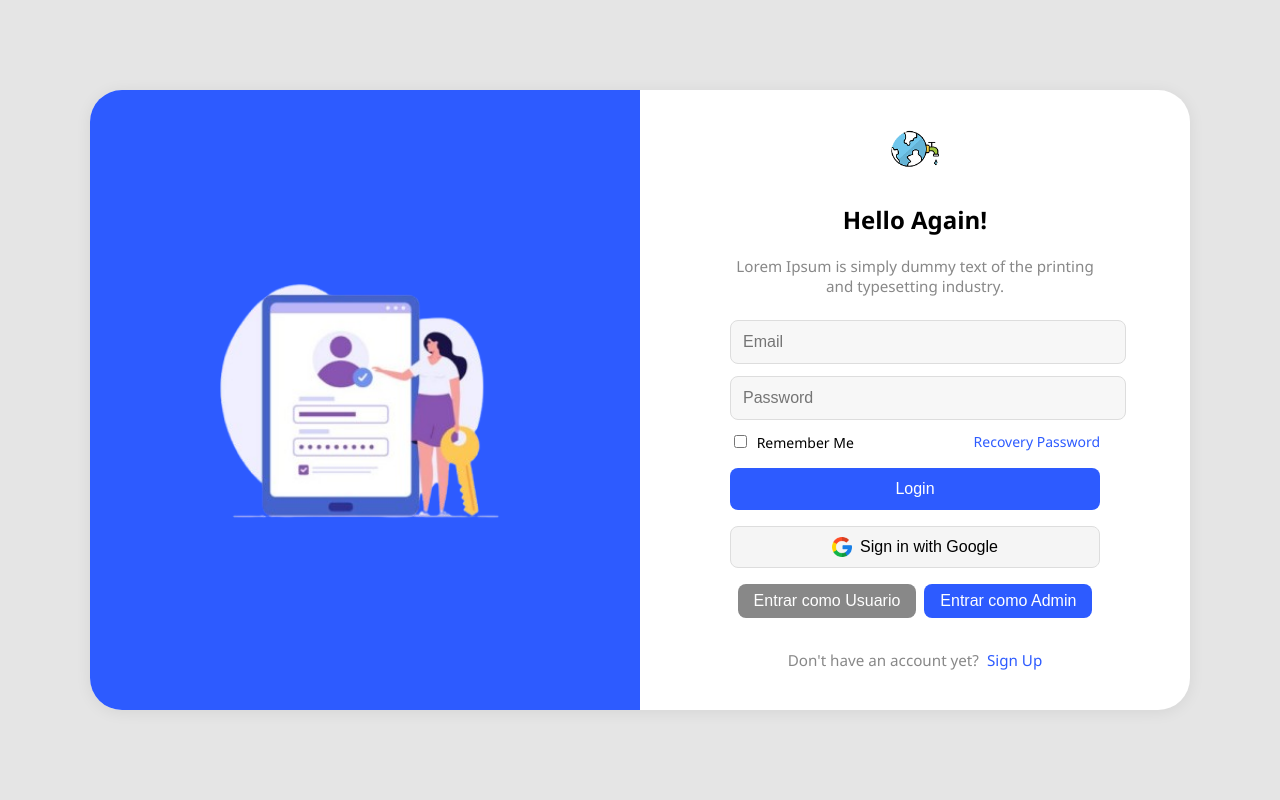
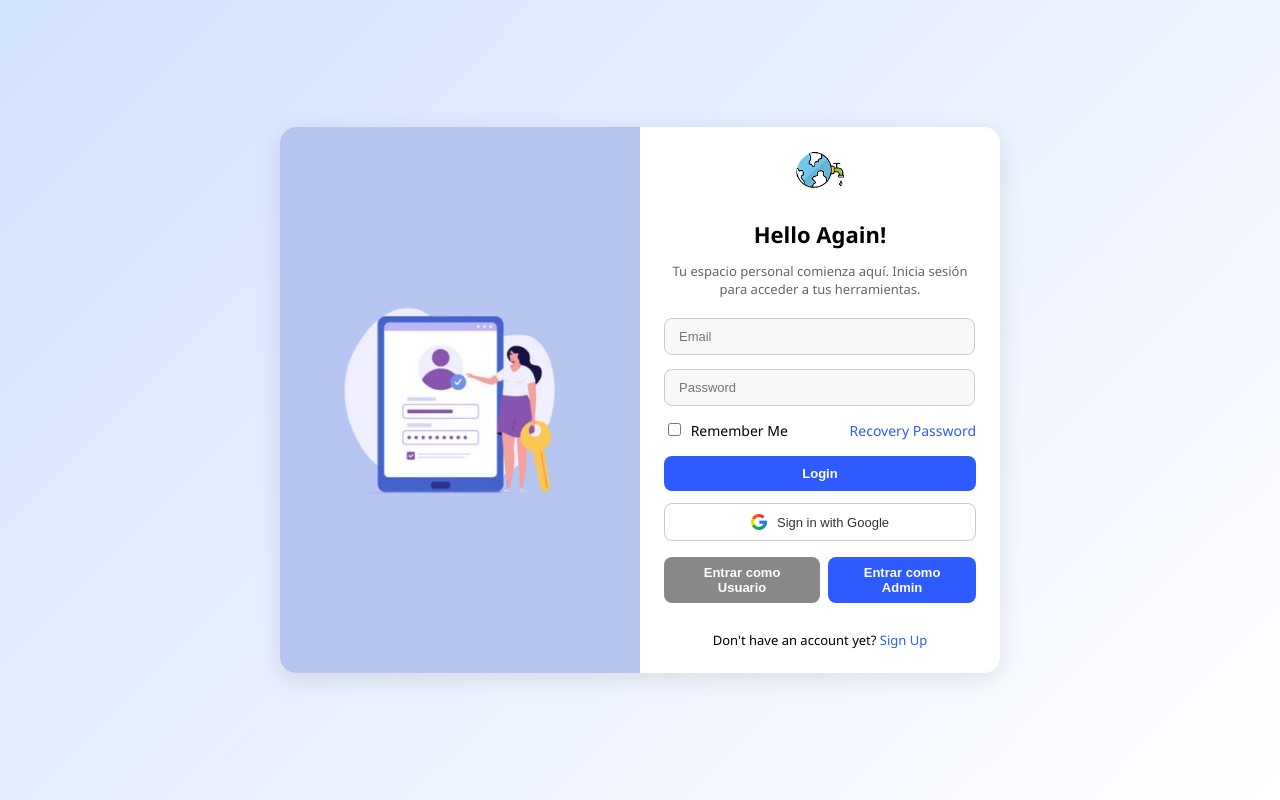
Before and after one commit to BraytoGBDX/AquaBrym-Frontend, a React (Vite) app: page /login in a window 1280 px wide. Built offline with nearby package versions, Linux system fonts and the light colour scheme.

Commit message:
Fix: styles login and register

```diff
--- a/src/pages/home/styles/Register.css
+++ /dev/null
@@ -1,116 +0,0 @@
-.register-bg {
-  min-height: 100vh;
-  background: #e5e5e5;
-  display: flex;
-  align-items: center;
-  justify-content: center;
-}
-
-.register-card {
-  display: flex;
-  background: #fff;
-  border-radius: 32px;
-  box-shadow: 0 2px 16px rgba(0,0,0,0.07);
-  overflow: hidden;
-  width: 90vw;
-  max-width: 1100px;
-  min-height: 500px;
-}
-
-.register-img-side {
-  background: #2d5bff;
-  display: flex;
-  align-items: center;
-  justify-content: center;
-  width: 50%;
-  min-width: 350px;
-  padding: 40px 0;
-}
-
-.register-illustration {
-  width: 80%;
-  max-width: 350px;
-}
-
-.register-form-side {
-  width: 50%;
-  display: flex;
-  align-items: center;
-  justify-content: center;
-  padding: 40px 0;
-}
-
-.register-form-box {
-  width: 100%;
-  max-width: 370px;
-  margin: 0 auto;
-  text-align: center;
-}
-
-.register-logo {
-  margin-bottom: 12px;
-}
-
-.register-subtitle {
-  color: #888;
-  font-size: 0.95rem;
-  margin-bottom: 24px;
-}
-
-.register-input {
-  width: 100%;
-  padding: 12px;
-  margin-bottom: 12px;
-  border: 1px solid #ddd;
-  border-radius: 8px;
-  font-size: 1rem;
-  background: #f7f7f7;
-}
-
-.register-accept-btn {
-  width: 100%;
-  padding: 12px;
-  background: #2d5bff;
-  color: #fff;
-  border: none;
-  border-radius: 8px;
-  font-size: 1rem;
-  margin-bottom: 16px;
-  cursor: pointer;
-  transition: background 0.2s;
-}
-
-.register-accept-btn:hover {
-  background: #1a3bb3;
-}
-
-.register-google-btn {
-  width: 100%;
-  padding: 10px;
-  background: #f5f5f5;
-  border: 1px solid #ddd;
-  border-radius: 8px;
-  font-size: 1rem;
-  display: flex;
-  align-items: center;
-  justify-content: center;
-  gap: 8px;
-  margin-bottom: 16px;
-  cursor: pointer;
-}
-
-.register-google-icon {
-  width: 20px;
-  height: 20px;
-}
-
-.register-login-link {
-  font-size: 0.95rem;
-  color: #888;
-}
-
-.register-login-link a {
-  color: #2d5bff;
-  text-decoration: none;
-  margin-left: 4px;
-}
--- a/src/pages/session/Login.jsx
+++ b/src/pages/session/Login.jsx
@@ -3,7 +3,7 @@ import { useNavigate } from 'react-router-dom';
 import loginImg from '../../assets/iniciar sesion.png';
 import logo from '../../assets/logo.png';
 import googleIcon from '../../assets/google.png';
-import '../home/styles/Register.css';
+import './styles/Login.css';
 
 function Login() {
   const navigate = useNavigate();
@@ -18,23 +18,23 @@ function Login() {
   };
 
   return (
-    <div className="register-bg">
-      <div className="register-card">
-        <div className="register-img-side">
-          <img src={loginImg} alt="Login" className="register-illustration" />
+    <div className="login-bg">
+      <div className="login-card">
+        <div className="login-img-side">
+          <img src={loginImg} alt="Login" className="login-illustration" />
         </div>
-        <div className="register-form-side">
-          <div className="register-form-box">
-            <div className="register-logo">
+        <div className="login-form-side">
+          <div className="login-form-box">
+            <div className="login-logo">
               <img src={logo} alt="Logo" style={{ width: 48, height: 48 }} />
             </div>
             <h2>Hello Again!</h2>
-            <p className="register-subtitle">
-              Lorem Ipsum is simply dummy text of the printing and typesetting industry.
+            <p className="login-subtitle">
+              Tu espacio personal comienza aquí. Inicia sesión para acceder a tus herramientas.
             </p>
             <form onSubmit={e => { e.preventDefault(); handleLogin("user"); }}>
               <input
-                className="register-input"
+                className="login-input"
                 type="email"
                 placeholder="Email"
                 value={email}
@@ -42,7 +42,7 @@ function Login() {
                 required
               />
               <input
-                className="register-input"
+                className="login-input"
                 type="password"
                 placeholder="Password"
                 value={password}
@@ -55,17 +55,17 @@ function Login() {
                 </label>
                 <a href="#" style={{ fontSize: 14, color: '#2d5bff', textDecoration: 'none' }}>Recovery Password</a>
               </div>
-              <button className="register-accept-btn" type="submit">Login</button>
+              <button className="login-accept-btn" type="submit">Login</button>
             </form>
-            <button className="register-google-btn" type="button" style={{ marginBottom: 16 }}>
-              <img src={googleIcon} alt="Google" className="register-google-icon" />
+            <button className="login-google-btn" type="button" style={{ marginBottom: 16 }}>
+              <img src={googleIcon} alt="Google" className="login-google-icon" />
               Sign in with Google
             </button>
             <div style={{ display: 'flex', gap: 8, justifyContent: 'center', marginBottom: 8 }}>
-              <button className="register-accept-btn" style={{ width: 'auto', padding: '8px 16px', background: '#888' }} onClick={() => handleLogin("user")}>Entrar como Usuario</button>
-              <button className="register-accept-btn" style={{ width: 'auto', padding: '8px 16px', background: '#2d5bff' }} onClick={() => handleLogin("admin")}>Entrar como Admin</button>
+              <button className="login-accept-btn" style={{ width: 'auto', padding: '8px 16px', background: '#888' }} onClick={() => handleLogin("user")}>Entrar como Usuario</button>
+              <button className="login-accept-btn" style={{ width: 'auto', padding: '8px 16px', background: '#2d5bff' }} onClick={() => handleLogin("admin")}>Entrar como Admin</button>
             </div>
-            <div className="register-login-link" style={{ marginTop: 16 }}>
+            <div className="login-login-link" style={{ marginTop: 16 }}>
               Don't have an account yet? <a href="/register">Sign Up</a>
             </div>
           </div>
--- a/src/pages/session/Register.jsx
+++ b/src/pages/session/Register.jsx
@@ -1,7 +1,7 @@
-import '../home/styles/Register.css';
+import './styles/Register.css';
 import logo from '../../assets/logo.png';
 import registerImg from '../../assets/registro.png';
-import googleIcon from '../../assets/google.png'; // Importa la imagen de Google
+import googleIcon from '../../assets/google.png';
 import { useNavigate } from 'react-router-dom';
 
 export default function Register() {
@@ -20,7 +20,7 @@ export default function Register() {
             </div>
             <h2>Register</h2>
             <p className="register-subtitle">
-              Lorem ipsum is simply dummy text of the printing and typesetting industry.
+              Obtén acceso exclusivo, guarda tu progreso y más. ¡Regístrate gratis!
             </p>
             <form>
               <input className="register-input" type="text" placeholder="Name" />
--- /dev/null
+++ b/src/pages/session/styles/Login.css
@@ -0,0 +1,139 @@
+.login-bg {
+  display: flex;
+  align-items: center;
+  justify-content: center;
+  background: linear-gradient(135deg, #d3e2ff, #ffffff);
+  height: 100vh;
+  padding: 0;
+  overflow: hidden;
+}
+
+.login-card {
+  display: flex;
+  flex-direction: row;
+  background-color: white;
+  border-radius: 16px;
+  box-shadow: 0 6px 24px rgba(0, 0, 0, 0.1);
+  overflow: hidden;
+  max-width: 720px;
+  width: 95%;
+  height: auto;
+}
+
+.login-img-side {
+  flex: 1;
+  background-color: #b6c6f0;
+  display: flex;
+  align-items: center;
+  justify-content: center;
+  padding: 24px;
+}
+
+.login-illustration {
+  width: 100%;
+  max-width: 280px;
+  object-fit: contain;
+}
+
+.login-form-side {
+  flex: 1;
+  padding: 24px;
+  display: flex;
+  align-items: center;
+  justify-content: center;
+}
+
+.login-form-box {
+  width: 100%;
+  max-width: 320px;
+}
+
+.login-logo {
+  display: flex;
+  justify-content: center;
+  margin-bottom: 20px;
+}
+
+.login-form-box h2 {
+  font-size: 22px;
+  font-weight: bold;
+  margin-bottom: 4px;
+  text-align: center;
+}
+
+.login-subtitle {
+  font-size: 13px;
+  color: #666;
+  margin-bottom: 20px;
+  text-align: center;
+}
+
+.login-input {
+  width: 90%;
+  padding: 10px 14px;
+  margin-bottom: 14px;
+  font-size: 13px;
+  border-radius: 8px;
+  border: 1px solid #ccc;
+  outline: none;
+  background: #f8f8f8;
+}
+
+.login-input:focus {
+  border-color: #2d5bff;
+}
+
+.login-accept-btn {
+  width: 100%;
+  padding: 10px;
+  background-color: #2d5bff;
+  color: white;
+  font-size: 13px;
+  font-weight: bold;
+  border: none;
+  border-radius: 8px;
+  cursor: pointer;
+  transition: background 0.2s ease;
+  margin-bottom: 12px;
+}
+
+.login-accept-btn:hover {
+  background-color: #1a46e2;
+}
+
+.login-google-btn {
+  width: 100%;
+  padding: 10px;
+  border: 1px solid #ccc;
+  border-radius: 8px;
+  background-color: white;
+  color: #333;
+  font-size: 13px;
+  display: flex;
+  align-items: center;
+  justify-content: center;
+  gap: 10px;
+  cursor: pointer;
+  margin-bottom: 12px;
+}
+
+.login-google-icon {
+  width: 16px;
+  height: 16px;
+}
+
+.login-login-link {
+  font-size: 13px;
+  text-align: center;
+  margin-top: 10px;
+}
+
+.login-login-link a {
+  color: #2d5bff;
+  text-decoration: none;
+  font-weight: 500;
+}
+
+.login-login-link a:hover {
+  text-decoration: underline;
+}
--- /dev/null
+++ b/src/pages/session/styles/Register.css
@@ -0,0 +1,143 @@
+.register-bg {
+  display: flex;
+  align-items: center;
+  justify-content: center;
+  background: linear-gradient(135deg, #e0eaff, #ffffff);
+  height: 100vh;
+  padding: 0;
+  overflow: hidden;
+}
+
+.register-card {
+  display: flex;
+  flex-direction: row;
+  background-color: white;
+  border-radius: 16px;
+  box-shadow: 0 6px 24px rgba(0, 0, 0, 0.1);
+  overflow: hidden;
+  max-width: 720px;
+  width: 95%;
+  height: auto;
+}
+
+.register-img-side {
+  flex: 1;
+  background-color: #b6c6f0;
+  display: flex;
+  align-items: center;
+  justify-content: center;
+  padding: 24px;
+}
+
+.register-illustration {
+  width: 100%;
+  max-width: 280px;
+  object-fit: contain;
+}
+
+.register-form-side {
+  flex: 1;
+  padding: 24px;
+  display: flex;
+  align-items: center;
+  justify-content: center;
+}
+
+.register-form-box {
+  width: 100%;
+  max-width: 320px;
+  text-align: center;
+}
+
+.register-logo {
+  display: flex;
+  justify-content: center;
+  margin-bottom: 20px;
+}
+
+.register-form-box h2 {
+  font-size: 22px;
+  font-weight: bold;
+  margin-bottom: 4px;
+  text-align: center;
+}
+
+.register-subtitle {
+  font-size: 13px;
+  color: #666;
+  margin-bottom: 20px;
+  text-align: center;
+}
+
+.register-input {
+  width: 90%;
+  padding: 10px 14px;
+  margin-bottom: 14px;
+  font-size: 13px;
+  border-radius: 8px;
+  border: 1px solid #ccc;
+  background: #f7f7f7;
+  outline: none;
+  transition: border-color 0.2s ease;
+}
+
+.register-input:focus {
+  border-color: #2d5bff;
+}
+
+.register-accept-btn {
+  width: 100%;
+  padding: 10px;
+  background-color: #2d5bff;
+  color: white;
+  font-size: 13px;
+  font-weight: bold;
+  border: none;
+  border-radius: 8px;
+  cursor: pointer;
+  transition: background 0.2s ease;
+  margin-bottom: 12px;
+}
+
+.register-accept-btn:hover {
+  background-color: #1a3bb3;
+}
+
+.register-google-btn {
+  width: 100%;
+  padding: 10px;
+  border: 1px solid #ddd;
+  border-radius: 8px;
+  background-color: #f5f5f5;
+  color: #333;
+  font-size: 13px;
+  display: flex;
+  align-items: center;
+  justify-content: center;
+  gap: 10px;
+  cursor: pointer;
+  margin-bottom: 12px;
+}
+
+.register-google-icon {
+  width: 16px;
+  height: 16px;
+}
+
+.register-login-link {
+  font-size: 13px;
+  text-align: center;
+  color: #888;
+  margin-top: 10px;
+}
+
+.register-login-link a {
+  color: #2d5bff;
+  text-decoration: none;
+  font-weight: 500;
+  margin-left: 4px;
+}
+
+.register-login-link a:hover {
+  text-decoration: underline;
+}
```
